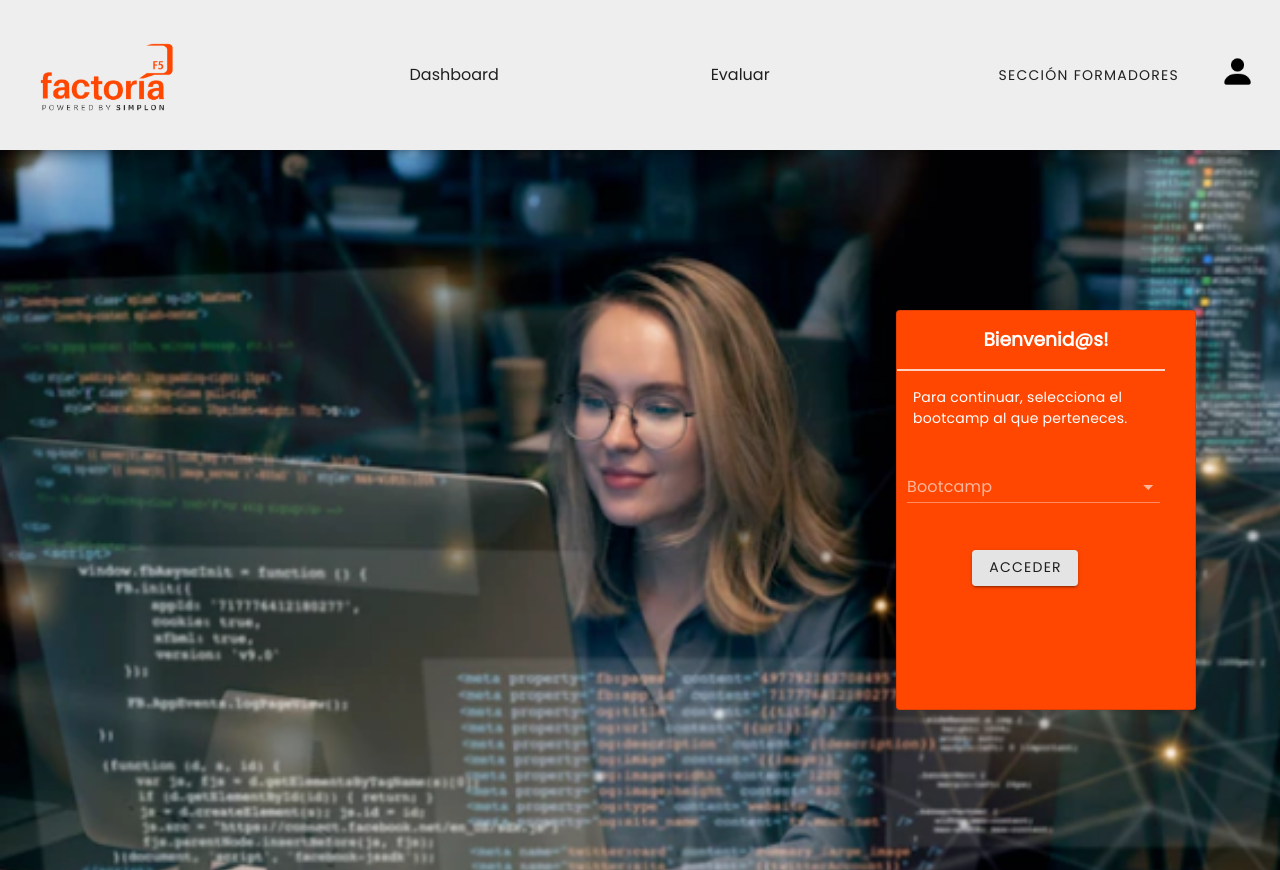
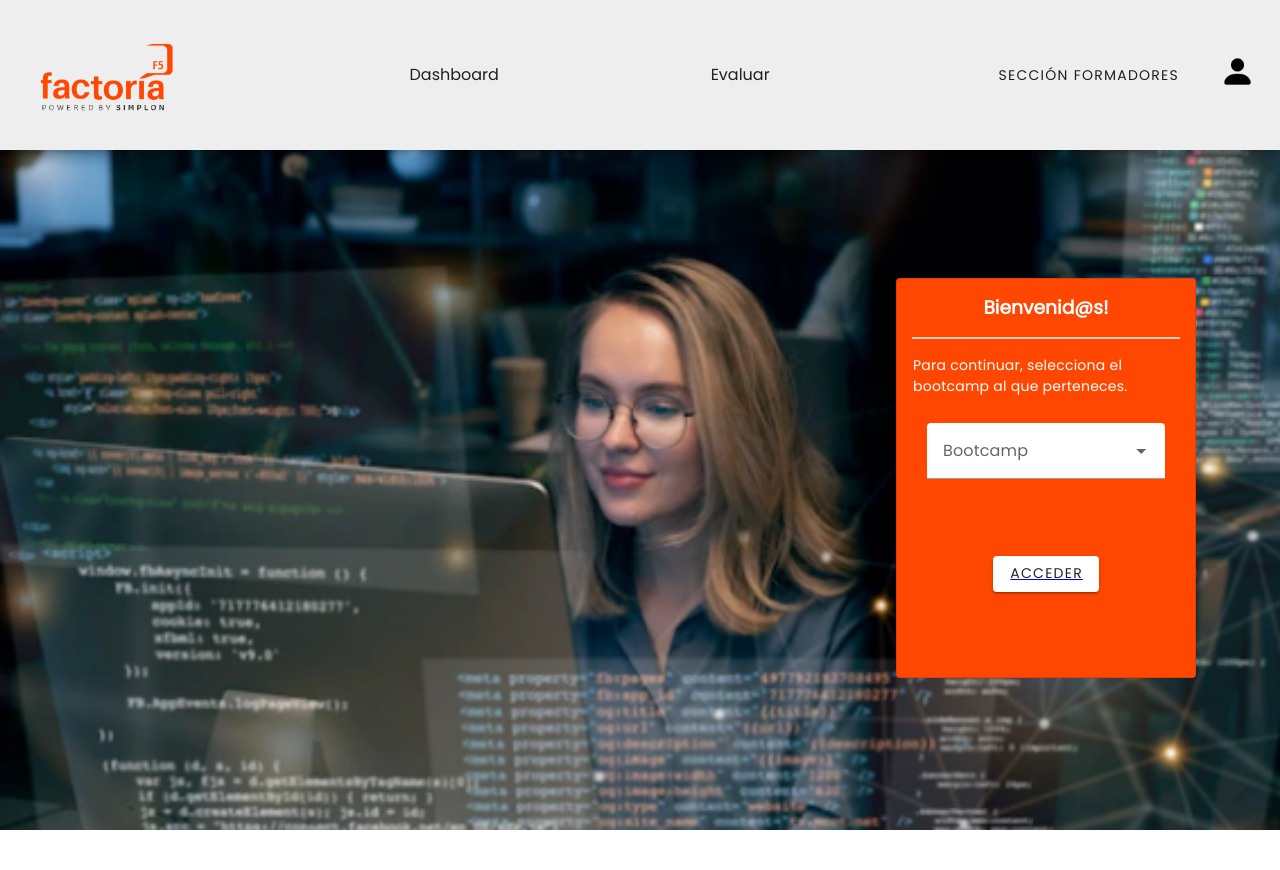
Before and after one commit to SantiagoMatilla/AutoevaluacionF5_Frontend, a Vue app in the folder F5-Auto-Evaluation/: page / in a window 1280 px wide. After the commit the page ends 830 px from the top, so only its background shows below. Built offline with nearby package versions, Linux system fonts and the light colour scheme.

Commit message:
Checking apis

```diff
--- a/F5-Auto-Evaluation/src/components/SelectCard.vue
+++ b/F5-Auto-Evaluation/src/components/SelectCard.vue
@@ -9,10 +9,7 @@ const selectedBootcamp = ref(null) ;
 const goToBootcamp = () => {
 
   if (selectedBootcamp.value !== null) {
-
     console.log(`Bootcamp seleccionado: ${selectedBootcamp.value}`);
-
-
   } else {
     alert('Por favor, selecciona un bootcamp antes de acceder.');
   }
@@ -21,6 +18,7 @@ const goToBootcamp = () => {
 
 <template>
 
+
     <v-sheet
         :height="400" :width="300" border color=#FF4702 rounded class="card">
 
@@ -28,27 +26,35 @@ const goToBootcamp = () => {
             <h3>Bienvenid@s!</h3>
         </div>
 
+        <div>
             <v-divider
             :thickness="2" class="border-opacity-75" color=#FFFFFF width="90%"
             ></v-divider>
+        </div>
 
-
+        <div>
             <v-card-text>
             Para continuar, selecciona el bootcamp al que perteneces.
             </v-card-text>
+        </div>
 
-        <v-spacer></v-spacer>
-
+        <!-- <v-spacer></v-spacer> -->
+        <div>
             <v-select
                     label="Bootcamp"
                     :items="bootcamps"
-            v-model="selectedBootcamp"          variant="underlined"
                     class="selector"
-        ></v-select>
+                    bg-color="white"
+                >
+            </v-select>
+        </div>
 
-        <v-spacer></v-spacer>
-        <router-link to="/">
-            <v-btn class="button" :to="{name: 'Bootcamp'}" >
+
+        <!-- <v-spacer></v-spacer> -->
+        <!-- <router-link to="/"> -->
+        <!-- <v-btn class="button" :to="{name: 'Bootcamp'}" >    Dependerá de a dónde va           -->
+        <router-link to="/teacher-view">
+            <v-btn class="button" :to="{name: 'Teacher'}" >
             Acceder
             </v-btn>
         </router-link>
@@ -59,17 +65,31 @@ const goToBootcamp = () => {
 </template>
 
 <style scoped>
+*{
+    display: flex;
+    flex-direction: column;
+    justify-content: center;
+    align-items:center;
+}
+.card {
+
+}
 .selector {
-    width:85% ;
+    width:80% ;
     margin: 10px;
+    text-align: center;
 }
+
+/* .selector_div {
+    border-radius: 25px;
+} */
 
 h3{
     padding: 15px;
     text-align: center;
 }
 .button{
-    margin-top:5%;
-    margin-left:75px;
+    margin-top:15%;
+    /* margin-left:30%; */
 }
 </style>
--- a/F5-Auto-Evaluation/src/http-common.js
+++ b/F5-Auto-Evaluation/src/http-common.js
@@ -1,7 +1,7 @@
 import axios from "axios";
 
 export default axios.create({
-  baseURL: "http://localhost:8090/api",
+  baseURL: "http://localhost:8080/api",
   headers: {
     "Content-type": "application/json",
   },
--- a/F5-Auto-Evaluation/src/router/index.js
+++ b/F5-Auto-Evaluation/src/router/index.js
@@ -30,6 +30,12 @@ const router = createRouter({
     name: 'Coders',
     component: Coders
   },
+  // {
+  //   path: '/evaluation',
+  //   name: 'Evaluation',
+  //   component: Evaluation
+  // },
+
   ]
 })
 
--- a/F5-Auto-Evaluation/src/views/Bootcamp.vue
+++ b/F5-Auto-Evaluation/src/views/Bootcamp.vue
@@ -1,6 +1,6 @@
 <script setup>
 import SelectCard from '../components/SelectCard.vue';
-import SkillsCard  from '../components/SkillsCard.vue';
+// import SkillsCard  from '../components/SkillsCard.vue';
 
 
 </script>
@@ -9,13 +9,13 @@ import SkillsCard  from '../components/SkillsCard.vue';
         <div class="select_card">
             <SelectCard />
         </div>
-        <SkillsCard />
+        <!-- <SkillsCard /> -->
     </div>
 </template>
 
 <style scoped>
 .background {
-    height: 90vh;
+    height: 85vh;
     margin: 0;
     padding: 0;
     background-image: url('../assets/images/fondo1.png');
@@ -25,6 +25,6 @@ import SkillsCard  from '../components/SkillsCard.vue';
 .select_card {
     position: absolute;
     margin-left: 70%;
-    margin-top: 20vh;
+    margin-top: 10%;
 }
 </style>
```
Also changed, not shown: F5-Auto-Evaluation/src/components/Coders.vue (line endings or trailing spaces). Lines whose indentation alone changed are shown as unchanged.
